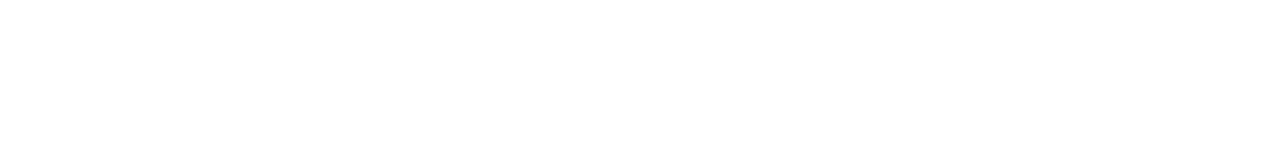
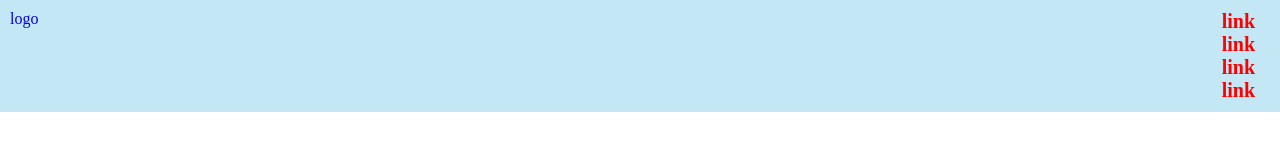
Before and after one commit to RamazanGITovshik/group-19-30, a plain HTML site: page index.html in a window 1280 px wide. Drawn offline with Linux system fonts and the light colour scheme.

Commit message:
created header and add styles

```diff
--- a/index.html
+++ b/index.html
@@ -5,8 +5,20 @@
     <meta http-equiv="X-UA-Compatible" content="IE=edge">
     <meta name="viewport" content="width=device-width, initial-scale=1.0">
     <title>GITgit</title>
+    <link rel="stylesheet" href="style.css">
 </head>
 <body>
 
+    <header class="header">
+        <nav class="nav">
+            <a href="#" class="logo">logo</a>
+            <ul>
+                <li><a href="#">link</a></li>
+                <li><a href="#">link</a></li>
+                <li><a href="#">link</a></li>
+                <li><a href="#">link</a></li>
+            </ul>
+        </nav>
+    </header>
 </body>
 </html>
--- a/style.css
+++ b/style.css
@@ -0,0 +1,27 @@
+* {
+    margin: 0;
+    padding: 0;
+    box-sizing: border-box;
+    text-decoration: none;
+    list-style: none;
+}
+
+.header {
+    min-height: 100px;
+    bottom: rgba(128, 128, 128, 0.5);
+    width: 100%;
+}
+
+.nav {
+    display: flex;
+    justify-content: space-between;
+    padding: 10px;
+    background: rgba(135, 207, 235, 0.5);
+}
+
+ul li a {
+    color: red;
+    font-size: 20px;
+    font-weight: 600;
+    margin: 0 15px;
+}
```
